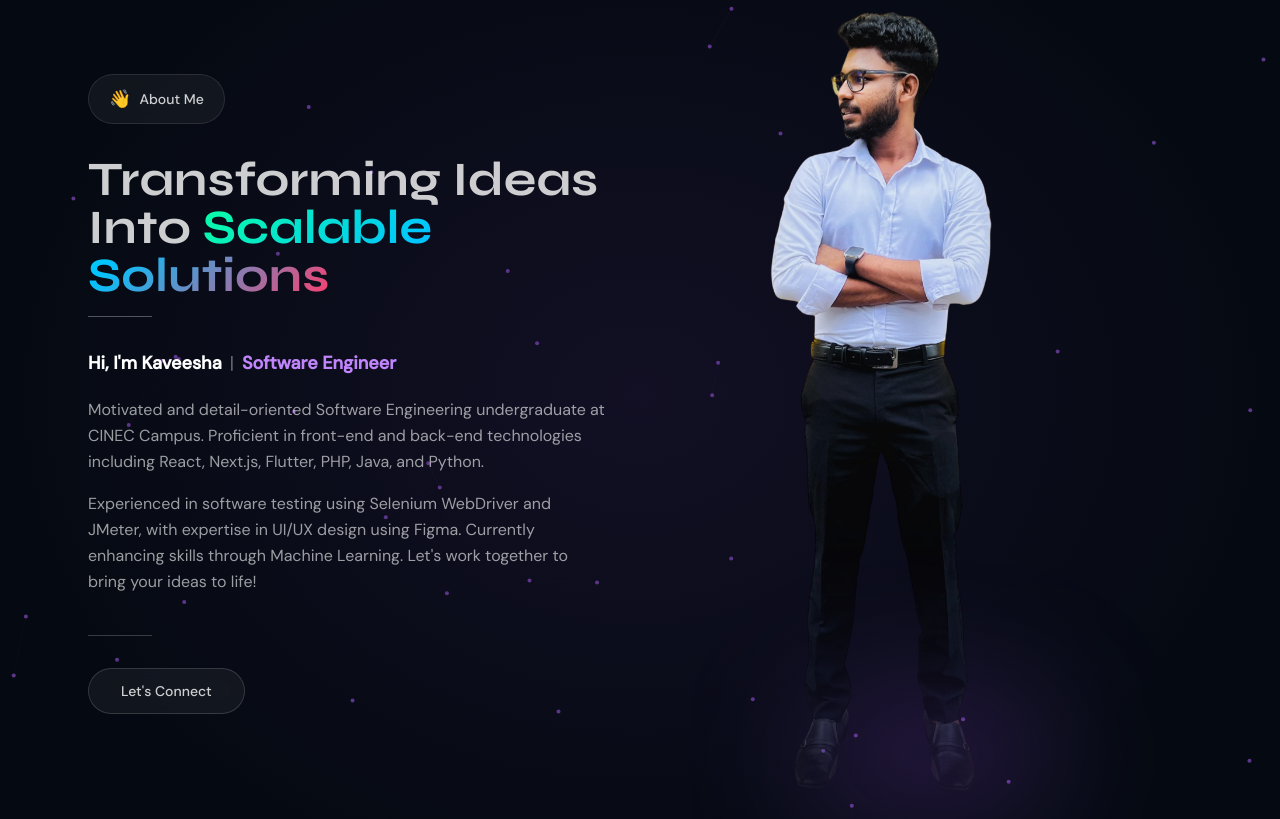
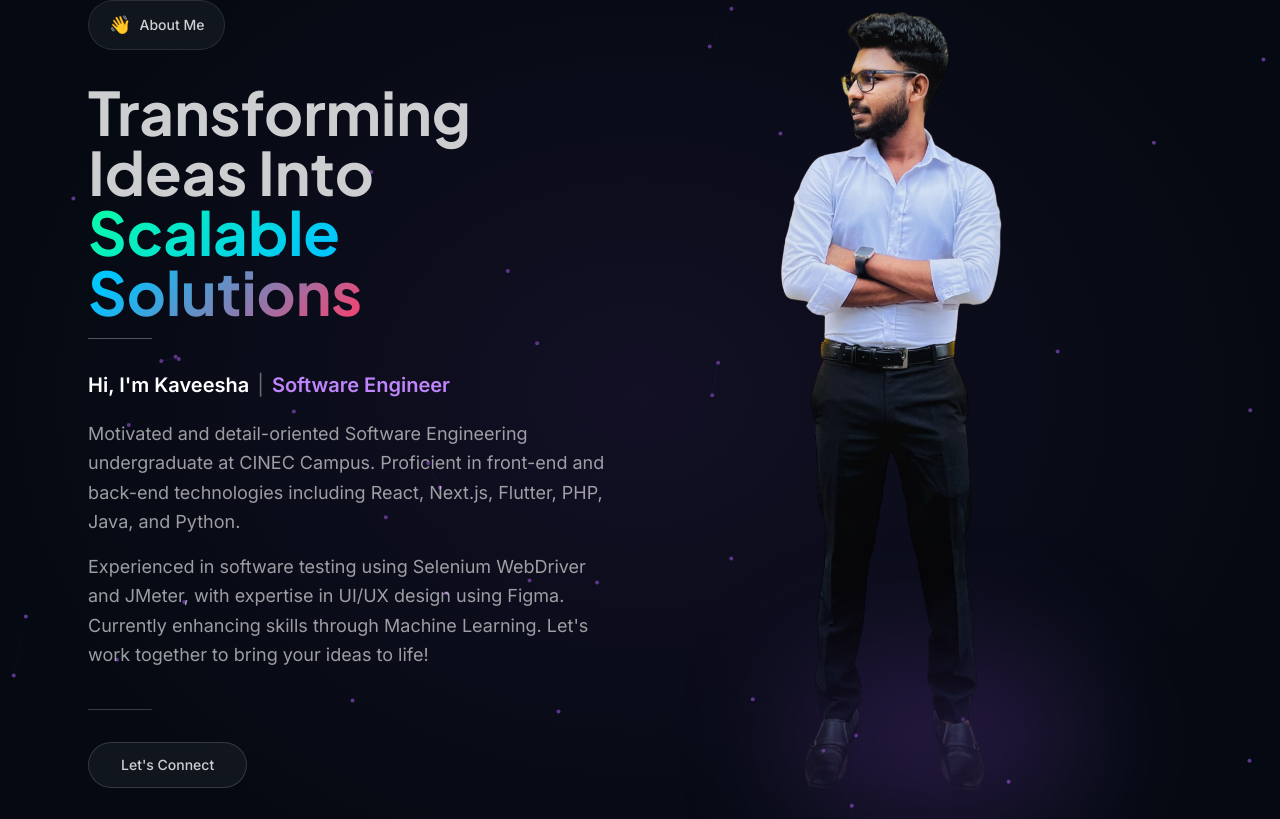
Before and after one commit to Kaveesha-Devs/kaveeshasandanuwan, a Next.js app: page / in a window 1280 px wide. Shown: the part 1121-1940 px from the top of the page. Built offline with nearby package versions, Linux system fonts and the light colour scheme.

Commit message:
Fix timeline icons - white bg circles with local images

```diff
--- a/src/app/globals.css
+++ b/src/app/globals.css
@@ -1,12 +1,12 @@
-@import url('https://fonts.googleapis.com/css2?family=Syne:wght@400;500;600;700;800&family=DM+Sans:ital,wght@0,300;0,400;0,500;1,300&family=JetBrains+Mono:wght@300;400;500&display=swap');
+@import url('https://fonts.googleapis.com/css2?family=Plus+Jakarta+Sans:wght@300;400;500;600;700;800&family=Inter:wght@300;400;500;600&family=JetBrains+Mono:wght@300;400;500&display=swap');
 
 @tailwind base;
 @tailwind components;
 @tailwind utilities;
 
 :root {
-  --font-display: 'Syne', sans-serif;
-  --font-body: 'DM Sans', sans-serif;
+  --font-display: 'Plus Jakarta Sans', sans-serif;
+  --font-body: 'Inter', sans-serif;
   --font-mono: 'JetBrains Mono', monospace;
   --primary: #0AFFA3;
   --secondary: #FF3D6B;
@@ -22,6 +22,7 @@
 html {
   scroll-behavior: smooth;
   scroll-padding-top: 80px;
+  overflow-x: hidden;
 }
 
 body {
@@ -29,6 +30,7 @@ body {
   color: #E8EDF5;
   font-family: var(--font-body);
   overflow-x: hidden;
+  max-width: 100vw;
 }
 
 /* Custom scrollbar */
--- a/src/components/About.tsx
+++ b/src/components/About.tsx
@@ -1,76 +1,70 @@
-"use client";
-import { motion } from "framer-motion";
-import { useInView } from "react-intersection-observer";
-import { useEffect, useRef } from "react";
+'use client'
+import { motion } from 'framer-motion'
+import { useInView } from 'react-intersection-observer'
+import { useEffect, useRef } from 'react'
 
 function NetworkCanvas() {
-  const canvasRef = useRef<HTMLCanvasElement>(null);
+  const canvasRef = useRef<HTMLCanvasElement>(null)
   useEffect(() => {
-    const canvas = canvasRef.current;
-    if (!canvas) return;
-    const ctx = canvas.getContext("2d");
-    if (!ctx) return;
-    let animId: number;
-    canvas.width = canvas.offsetWidth;
-    canvas.height = canvas.offsetHeight;
-    const nodes: { x: number; y: number; vx: number; vy: number }[] =
-      Array.from({ length: 60 }, () => ({
-        x: Math.random() * canvas.width,
-        y: Math.random() * canvas.height,
-        vx: (Math.random() - 0.5) * 0.4,
-        vy: (Math.random() - 0.5) * 0.4,
-      }));
+    const canvas = canvasRef.current
+    if (!canvas) return
+    const ctx = canvas.getContext('2d')
+    if (!ctx) return
+    let animId: number
+    canvas.width = canvas.offsetWidth
+    canvas.height = canvas.offsetHeight
+    const nodes: { x: number; y: number; vx: number; vy: number }[] = Array.from({ length: 60 }, () => ({
+      x: Math.random() * canvas.width,
+      y: Math.random() * canvas.height,
+      vx: (Math.random() - 0.5) * 0.4,
+      vy: (Math.random() - 0.5) * 0.4,
+    }))
     function draw() {
-      if (!ctx || !canvas) return;
-      ctx.clearRect(0, 0, canvas.width, canvas.height);
-      nodes.forEach((n) => {
-        n.x += n.vx;
-        n.y += n.vy;
-        if (n.x < 0 || n.x > canvas.width) n.vx *= -1;
-        if (n.y < 0 || n.y > canvas.height) n.vy *= -1;
-      });
+      if (!ctx || !canvas) return
+      ctx.clearRect(0, 0, canvas.width, canvas.height)
+      nodes.forEach(n => {
+        n.x += n.vx; n.y += n.vy
+        if (n.x < 0 || n.x > canvas.width) n.vx *= -1
+        if (n.y < 0 || n.y > canvas.height) n.vy *= -1
+      })
       for (let i = 0; i < nodes.length; i++) {
         for (let j = i + 1; j < nodes.length; j++) {
-          const dx = nodes[i].x - nodes[j].x;
-          const dy = nodes[i].y - nodes[j].y;
-          const dist = Math.sqrt(dx * dx + dy * dy);
+          const dx = nodes[i].x - nodes[j].x
+          const dy = nodes[i].y - nodes[j].y
+          const dist = Math.sqrt(dx * dx + dy * dy)
           if (dist < 120) {
-            ctx.beginPath();
-            ctx.strokeStyle = `rgba(180,100,255,${0.15 * (1 - dist / 120)})`;
-            ctx.lineWidth = 0.5;
-            ctx.moveTo(nodes[i].x, nodes[i].y);
-            ctx.lineTo(nodes[j].x, nodes[j].y);
-            ctx.stroke();
+            ctx.beginPath()
+            ctx.strokeStyle = `rgba(180,100,255,${0.15 * (1 - dist / 120)})`
+            ctx.lineWidth = 0.5
+            ctx.moveTo(nodes[i].x, nodes[i].y)
+            ctx.lineTo(nodes[j].x, nodes[j].y)
+            ctx.stroke()
           }
         }
-        ctx.beginPath();
-        ctx.arc(nodes[i].x, nodes[i].y, 2, 0, Math.PI * 2);
-        ctx.fillStyle = "rgba(180,100,255,0.5)";
-        ctx.fill();
+        ctx.beginPath()
+        ctx.arc(nodes[i].x, nodes[i].y, 2, 0, Math.PI * 2)
+        ctx.fillStyle = 'rgba(180,100,255,0.5)'
+        ctx.fill()
       }
-      animId = requestAnimationFrame(draw);
+      animId = requestAnimationFrame(draw)
     }
-    draw();
-    return () => cancelAnimationFrame(animId);
-  }, []);
-  return <canvas ref={canvasRef} className="absolute inset-0 w-full h-full" />;
+    draw()
+    return () => cancelAnimationFrame(animId)
+  }, [])
+  return <canvas ref={canvasRef} className="absolute inset-0 w-full h-full" />
 }
 
 export default function About() {
-  const [ref, inView] = useInView({ triggerOnce: true, threshold: 0.1 });
+  const [ref, inView] = useInView({ triggerOnce: true, threshold: 0.1 })
 
   return (
-    <section
-      id="about"
-      ref={ref}
-      className="relative flex items-center min-h-screen py-24 overflow-hidden"
-      style={{ background: "#050A12" }}
-    >
+    <section id="about" ref={ref} className="relative flex items-center min-h-screen py-24 overflow-hidden" style={{ background: '#050A12' }}>
       <NetworkCanvas />
       <div className="absolute inset-0 bg-[radial-gradient(ellipse_at_center,rgba(80,40,120,0.18)_0%,transparent_70%)] pointer-events-none" />
 
       <div className="relative z-10 w-full max-w-6xl px-6 mx-auto">
         <div className="grid items-center gap-16 lg:grid-cols-2">
+
           {/* LEFT — Text */}
           <div>
             <motion.div
@@ -80,20 +74,17 @@ export default function About() {
               className="inline-flex items-center gap-2 mb-8 px-5 py-2.5 rounded-full border border-white/10 bg-white/5 backdrop-blur"
             >
               <span className="text-lg">👋</span>
-              <span className="text-sm font-medium text-white/80">
-                About Me
-              </span>
+              <span className="text-sm font-medium text-white/80">About Me</span>
             </motion.div>
 
             <motion.h2
               initial={{ opacity: 0, y: 30 }}
               animate={inView ? { opacity: 1, y: 0 } : {}}
               transition={{ duration: 0.7, delay: 0.1 }}
-              className="mb-4 text-4xl font-bold leading-tight lg:text-5xl text-white/80"
-              style={{ fontFamily: "var(--font-display)" }}
+              className="mb-4 text-5xl font-bold leading-tight lg:text-6xl text-white/80"
+              style={{ fontFamily: 'var(--font-display)' }}
             >
-              Transforming Ideas Into{" "}
-              <span className="gradient-text">Scalable Solutions</span>
+              Transforming Ideas Into <span className="gradient-text">Scalable Solutions</span>
             </motion.h2>
 
             <motion.div
@@ -107,36 +98,31 @@ export default function About() {
               initial={{ opacity: 0, y: 20 }}
               animate={inView ? { opacity: 1, y: 0 } : {}}
               transition={{ duration: 0.6, delay: 0.3 }}
-              className="mb-5 text-lg text-white"
+              className="mb-5 text-xl text-white"
             >
               <span className="font-bold">Hi, I'm Kaveesha</span>
               <span className="mx-2 text-white/40">|</span>
-              <span className="font-semibold text-purple-400">
-                Software Engineer
-              </span>
+              <span className="font-semibold text-purple-400">Software Engineer</span>
             </motion.p>
 
             <motion.p
               initial={{ opacity: 0, y: 20 }}
               animate={inView ? { opacity: 1, y: 0 } : {}}
               transition={{ duration: 0.6, delay: 0.4 }}
-              className="mb-4 text-base leading-relaxed text-white/60"
+              className="mb-4 text-lg leading-relaxed text-white/60"
             >
-              Motivated and detail-oriented Software Engineering undergraduate
-              at CINEC Campus. Proficient in front-end and back-end technologies
-              including React, Next.js, Flutter, PHP, Java, and Python.
+              Motivated and detail-oriented Software Engineering undergraduate at CINEC Campus.
+              Proficient in front-end and back-end technologies including React, Next.js, Flutter, PHP, Java, and Python.
             </motion.p>
 
             <motion.p
               initial={{ opacity: 0, y: 20 }}
               animate={inView ? { opacity: 1, y: 0 } : {}}
               transition={{ duration: 0.6, delay: 0.48 }}
-              className="mb-10 text-base leading-relaxed text-white/60"
+              className="mb-10 text-lg leading-relaxed text-white/60"
             >
-              Experienced in software testing using Selenium WebDriver and
-              JMeter, with expertise in UI/UX design using Figma. Currently
-              enhancing skills through Machine Learning. Let's work together to
-              bring your ideas to life!
+              Experienced in software testing using Selenium WebDriver and JMeter, with expertise in UI/UX design using Figma.
+              Currently enhancing skills through Machine Learning. Let's work together to bring your ideas to life!
             </motion.p>
 
             <motion.div
@@ -165,28 +151,29 @@ export default function About() {
             initial={{ opacity: 0, x: 60 }}
             animate={inView ? { opacity: 1, x: 0 } : {}}
             transition={{ duration: 0.9, delay: 0.3, ease: [0.16, 1, 0.3, 1] }}
-            className="items-center justify-center hidden lg:flex"
+            className="items-end justify-end hidden lg:flex"
           >
             <div className="relative">
               {/* Soft glow */}
-              <div className="absolute bottom-0 w-64 h-32 -translate-x-1/2 rounded-full left-1/2 bg-purple-500/20 blur-3xl" />
+              <div className="absolute bottom-0 h-40 -translate-x-1/2 rounded-full left-1/2 w-72 bg-purple-500/20 blur-3xl" />
 
-              {/* Photo — no frame */}
+              {/* Photo — no frame, bigger */}
               <img
                 src="/my22.png"
                 alt="Kaveesha Sandanuwan"
-                className="relative w-200 h-[850px] object-cover object-top"
+                className="relative object-cover object-top"
                 style={{
-                  maskImage:
-                    "linear-gradient(to bottom, black 65%, transparent 100%)",
-                  WebkitMaskImage:
-                    "linear-gradient(to bottom, black 65%, transparent 100%)",
+                  width: '500px',
+                  height: '850px',
+                  maskImage: 'linear-gradient(to bottom, black 70%, transparent 100%)',
+                  WebkitMaskImage: 'linear-gradient(to bottom, black 70%, transparent 100%)',
                 }}
               />
             </div>
           </motion.div>
+
         </div>
       </div>
     </section>
-  );
+  )
 }
```
Also changed, not shown: src/components/Education.tsx (+17 -19 lines).
